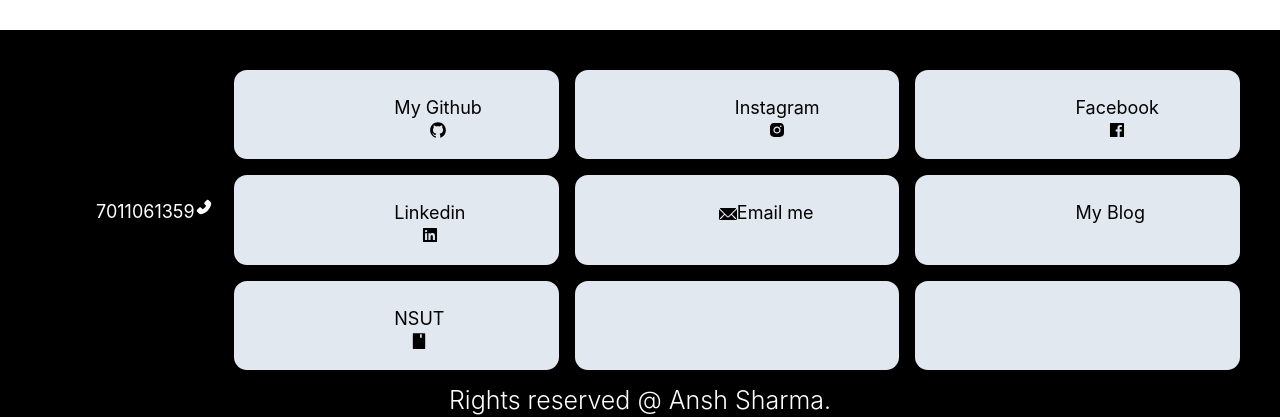
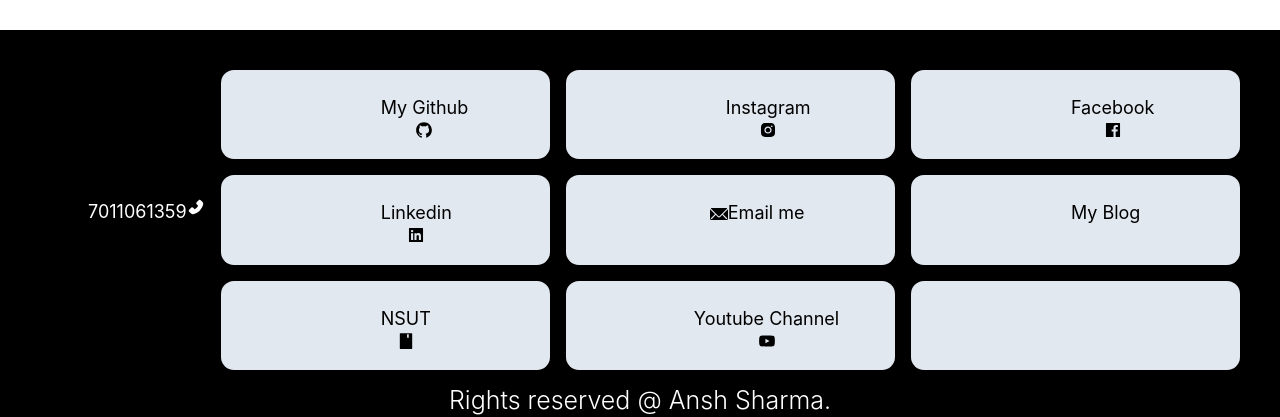
Before and after one commit to anshsharma120601/ansh_sharma-120601_portfolio, a Next.js app: page / in a window 1280 px wide. Shown: the part 2195-2612 px from the top of the page. Built offline with nearby package versions, Linux system fonts and the light colour scheme; grey boxes are pictures that could not be loaded.

Commit message:
Final maybe?

```diff
--- a/components/Footer.js
+++ b/components/Footer.js
@@ -16,6 +16,7 @@ import {
   AiFillGithub,
   AiFillLinkedin,
   AiFillBook,
+  AiFillYoutube,
 } from 'react-icons/ai';
 import { EmailIcon } from '@chakra-ui/icons';
 
@@ -26,22 +27,23 @@ export default function Footer() {
   const color = useColorModeValue('black', 'black');
   const colorr = useColorModeValue('white', 'black');
   return (
-    <Flex flexDirection={['row', 'column', 'column', 'column']}>
+    <Flex padding="0rem" flexDirection={['row', 'column', 'column', 'column']}>
       <Box
         bg={bg}
         color={color}
         height={['40rem', '30rem', '30rem', '30rem']}
-        width={['full', 'full', 'full', 'full']}
+        width="full"
         fontSize="18"
-        p={['2px', '40px', '40px', '40px']}
-        mt={['70', '4', '4', '4']}
+        padding={['1px', '40px', '40px', '40px']}
+        marginTop={['70', '4', '4', '4']}
         shadow="md"
         align="center"
       >
         <Flex flexDir="column" align="stretch">
           <Grid
-            marginLeft={['1.5rem', '', '', '']}
             h={['400px', '300px', '300px', '300px']}
+            width="full"
+            paddingLeft={['0.5rem', '0rem', '0rem', '0rem']}
             templateRows={[
               'repeat(3, 1fr)',
               'repeat(3, 1fr)',
@@ -63,7 +65,7 @@ export default function Footer() {
               colSpan={[6, 1, 1, 1]}
               w={['full', 'full', 'full', 'full']}
               h={['5rem', 'full', 'full', 'full']}
-              paddingLeft={['1rem', '', '', '']}
+              paddingLeft={['2rem', '', '', '']}
               bg="black"
             >
               <Flex
@@ -224,7 +226,20 @@ export default function Footer() {
               rowSpan={1}
               colSpan={2}
               bg="gray.200"
-            ></GridItem>
+            >
+              <Flex
+                marginLeft={['0.25rem', '8rem', '8rem', '8rem']}
+                marginTop={['0.25rem', '1.5rem', '1.5rem', '1.5rem']}
+              >
+                <Link
+                  _hover={{ color: 'red.500' }}
+                  href="https://www.youtube.com/channel/UCErpnQ-UsIAmpQYrC9qJDRQ"
+                >
+                  Youtube Channel
+                  <AiFillYoutube />
+                </Link>
+              </Flex>
+            </GridItem>
             <GridItem
               w={['7rem', 'full', 'full', 'full']}
               h={['5rem', 'full', 'full', 'full']}
--- a/components/Navbar.js
+++ b/components/Navbar.js
@@ -165,7 +165,7 @@ export default function Navbar() {
               w="100%"
               onClick={() => changeDisplay('none')}
             >
-              My Projects
+              My Blog
             </Button>
           </NextLink>
 
```
